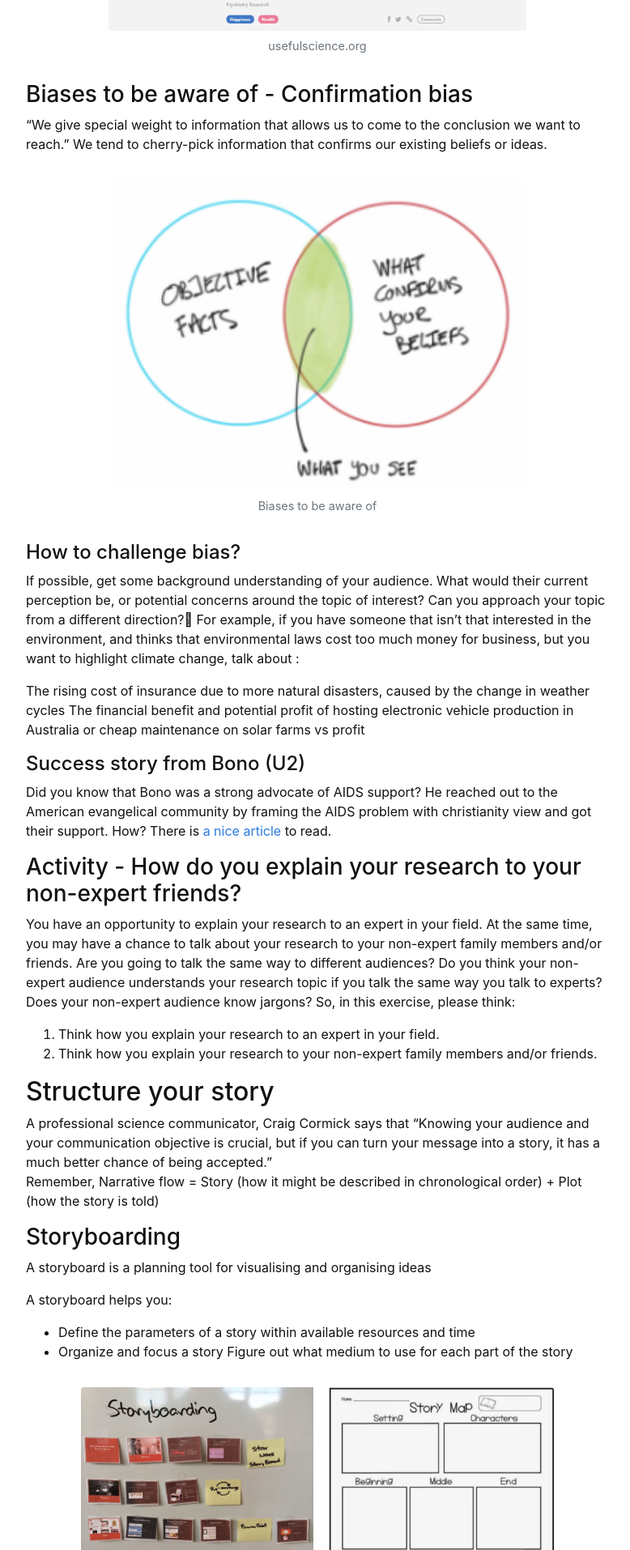
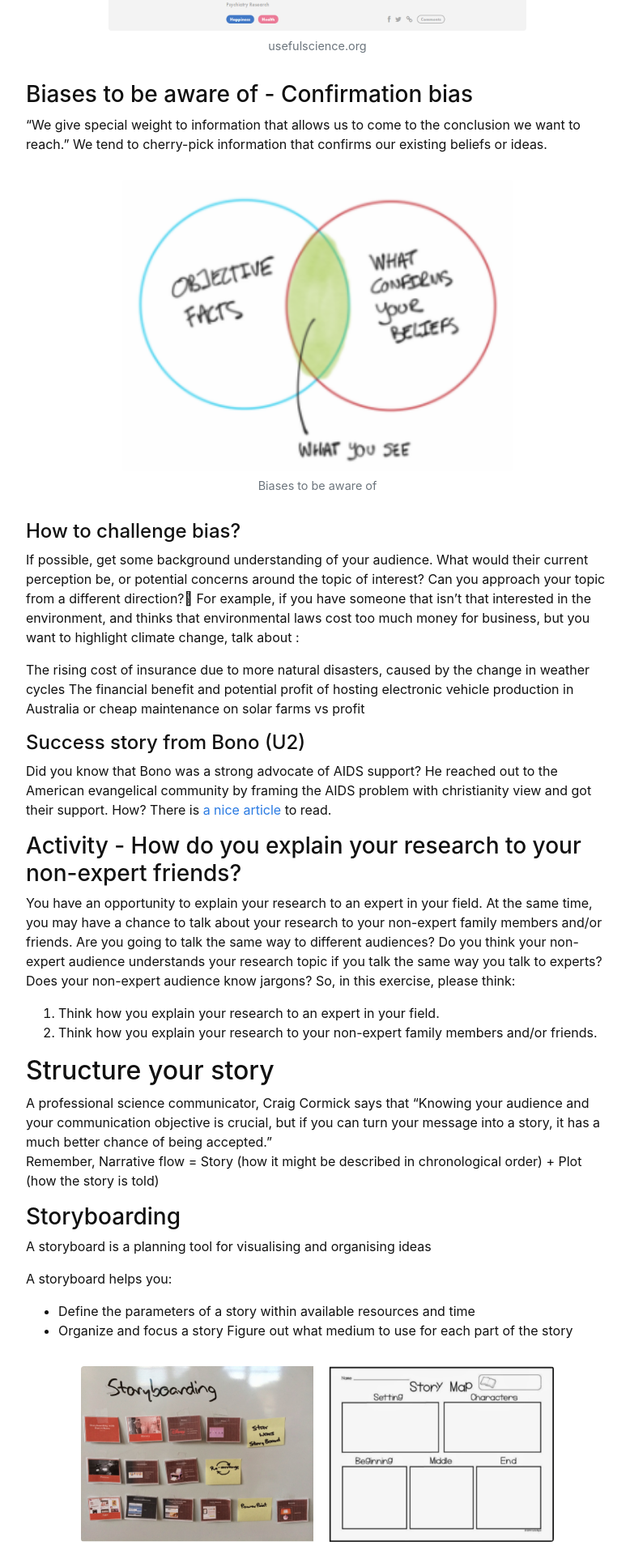
Before and after one commit to masamiy/DataStoryTelling, a Jekyll site: the page built from content/3-Power-of-story.md, in a window 1280 px wide. Shown: the part 1220-3134 px from the top of the page at 81% size, without its empty margins (248-1026 px from the left). Built offline with Jekyll 4.4.1, drawn with Linux system fonts in a browser that asks for light colours.

Commit message:
Update 3-Power-of-story.md

```diff
--- a/content/3-Power-of-story.md
+++ b/content/3-Power-of-story.md
@@ -18,7 +18,7 @@ You can see beutiful summaries of scientific findings in [Useful Science](https:
 
 ### Biases to be aware of - Confirmation bias
 "We give special weight to information that allows us to come to the conclusion we want to reach." We tend to cherry-pick information that confirms our existing beliefs or ideas.
-{% include figure.html img="biases.png" alt="Biases to be aware of" caption="Biases to be aware of" width="75%" %}
+{% include figure.html img="biases.png" alt="Biases to be aware of" caption="Biases to be aware of" width="70%" %}
 
 #### How to challenge bias?
 If possible, get some background understanding of your audience. What would their current perception be, or potential concerns around the topic of interest? Can you approach your topic from a different direction?
```
